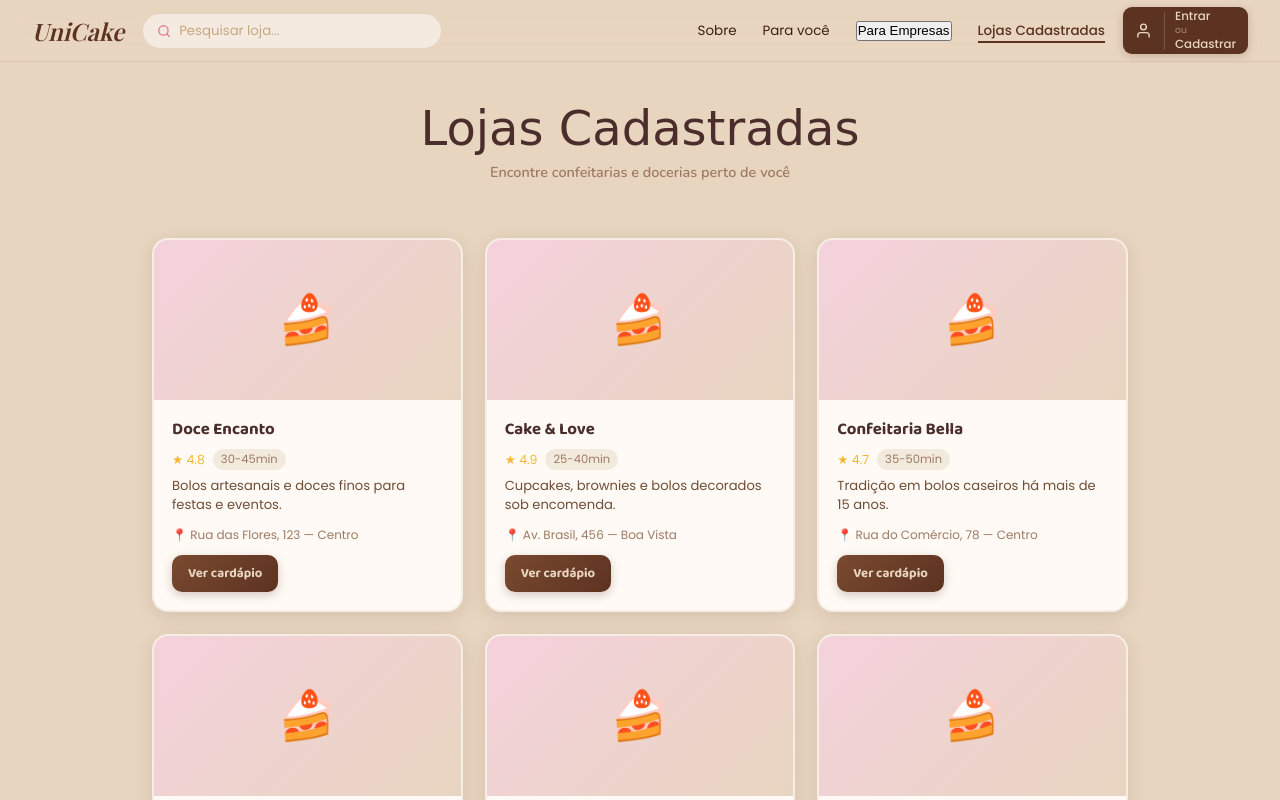
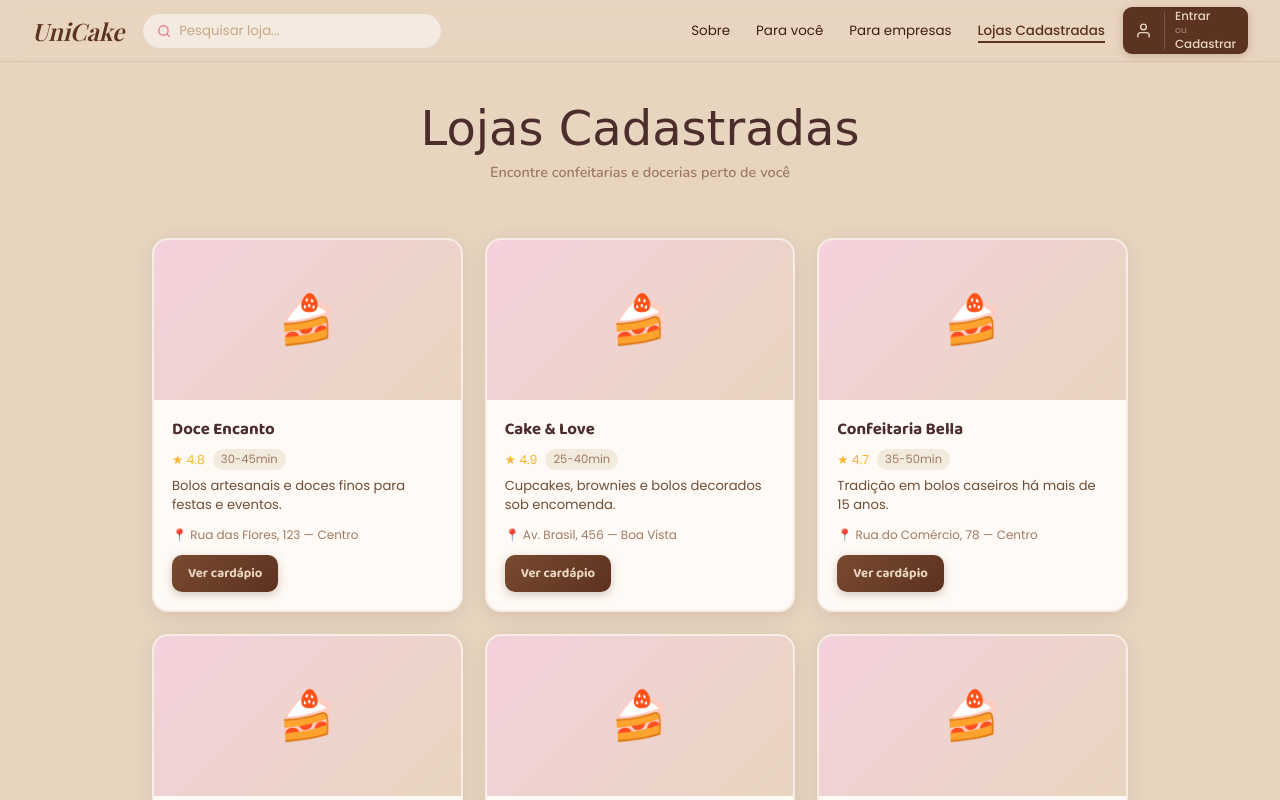
Before and after one commit to joseyty/Unicake, a plain HTML site: page html/paginalojas.html in a window 1280 px wide. Shown: the top 800 px of the page. Drawn offline with nearby package versions, Linux system fonts and the light colour scheme; a web font is replaced by a local one.

Commit message:
ajustes técnicos.

```diff
--- a/html/paginalojas.html
+++ b/html/paginalojas.html
@@ -21,9 +21,7 @@
     <nav class="menu">
         <a href="../html/Sobre.html">Sobre</a>
         <a href="#">Para você</a>
-        <button class="btn-shimmer bg-primary text-primary-foreground font-bold rounded-md px-5 py-2 hover:brightness-110 transition-all shadow-md">
-  Para Empresas
-</button>
+        <a href="/html/ParaEmpresas.html">Para empresas</a>
         <a href="../html/paginalojas.html" class="menu-active">Lojas Cadastradas</a>
     </nav>
     <div class="actions">
```
Also changed, not shown: html/index.html (+3 -1 lines).
